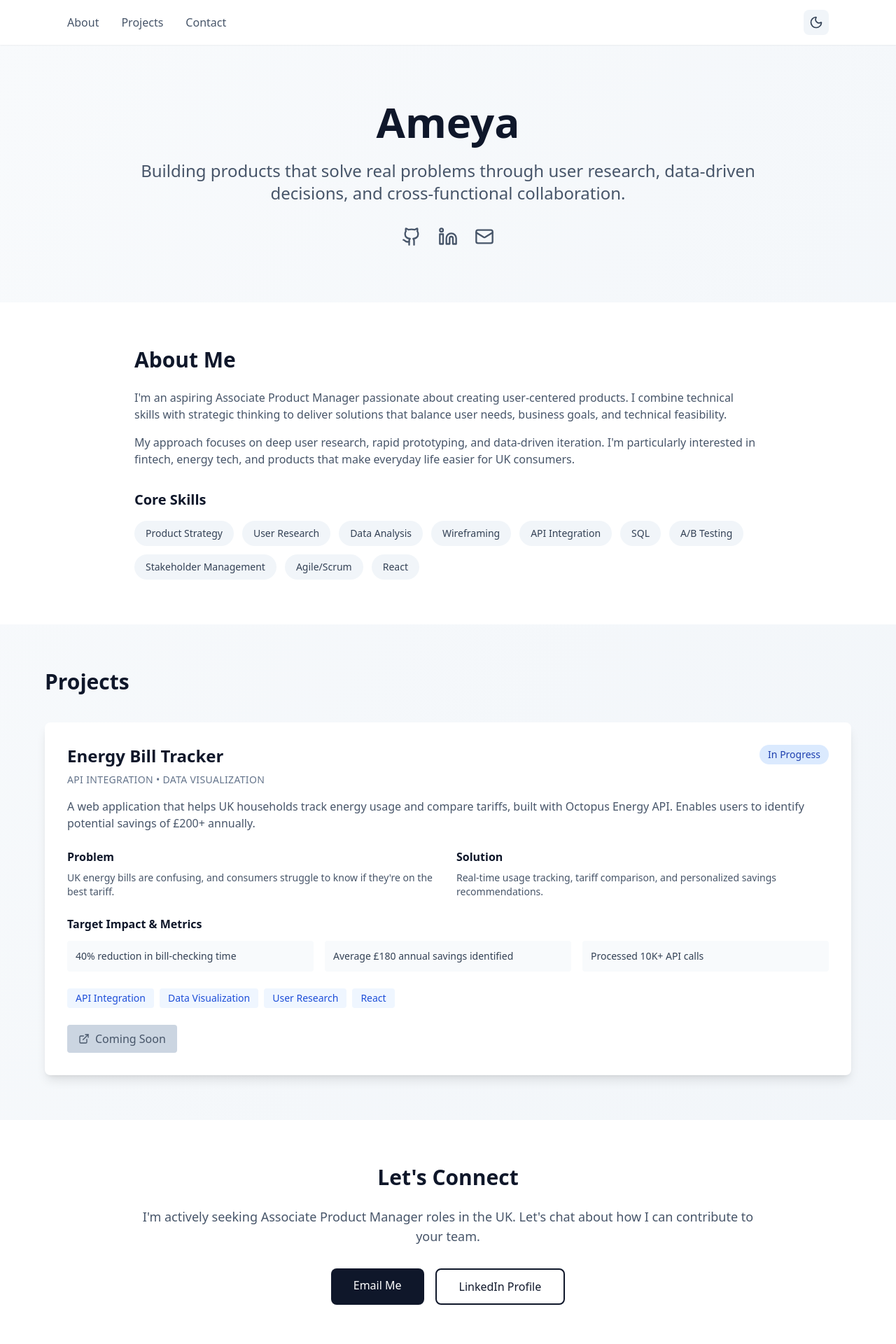
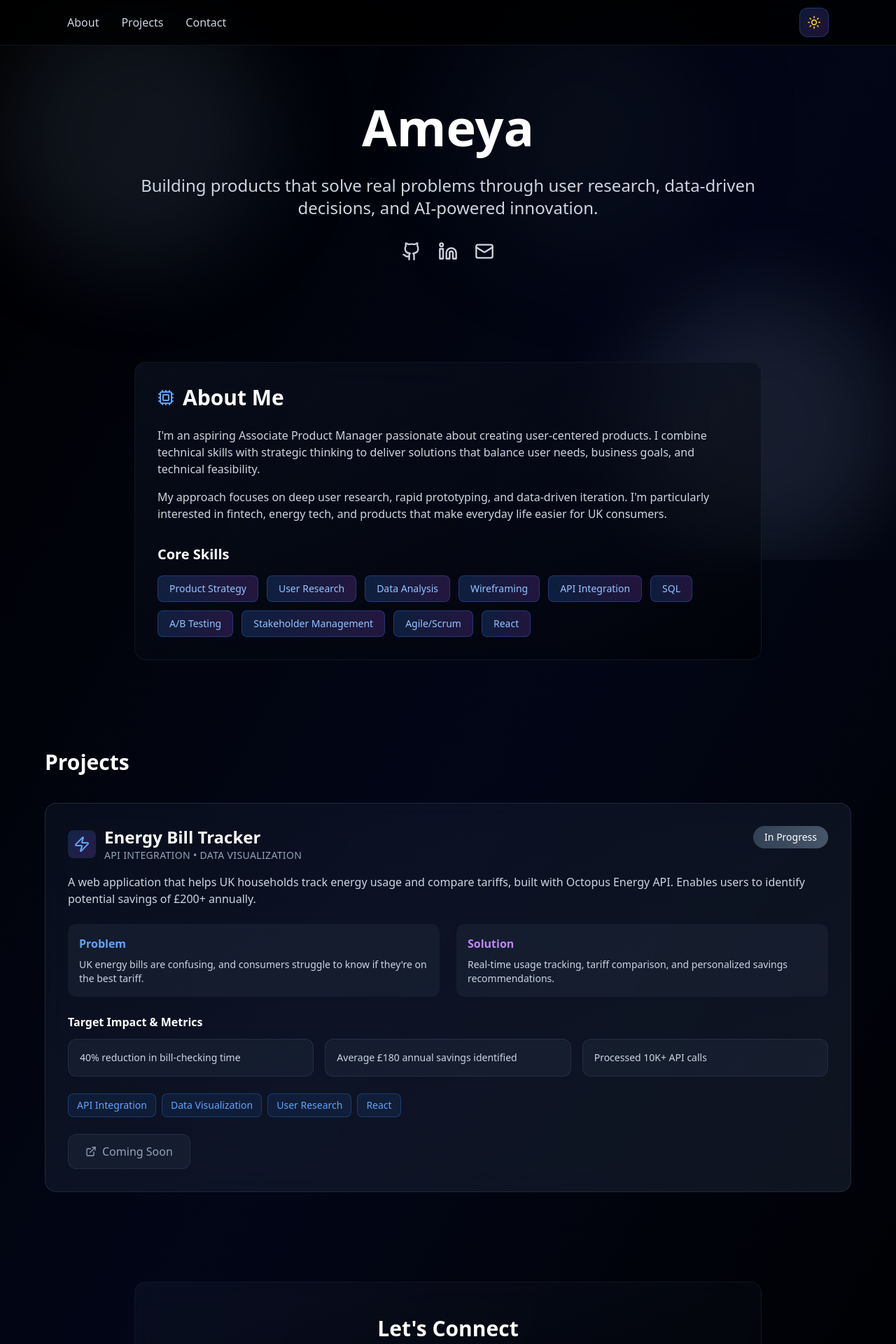
Before and after one commit to ayema99/ameya-portfolio, a React (Create React App) app: page / in a window 1280 px wide. Shown: the top 1920 px of the page at 70% size. Built offline with nearby package versions, Linux system fonts and the light colour scheme.

Commit message:
New changes

```diff
--- a/src/App.js
+++ b/src/App.js
@@ -1,9 +1,18 @@
-import React, { useState } from 'react';
-import { Github, Linkedin, Mail, ExternalLink, Menu, X, Moon, Sun } from 'lucide-react';
+import React, { useState, useEffect } from 'react';
+import { Github, Linkedin, Mail, ExternalLink, Menu, X, Moon, Sun, Sparkles, Cpu, Zap } from 'lucide-react';
 
 const Portfolio = () => {
   const [mobileMenuOpen, setMobileMenuOpen] = useState(false);
-  const [darkMode, setDarkMode] = useState(false);
+  const [darkMode, setDarkMode] = useState(true);
+  const [mousePosition, setMousePosition] = useState({ x: 0, y: 0 });
+
+  useEffect(() => {
+    const handleMouseMove = (e) => {
+      setMousePosition({ x: e.clientX, y: e.clientY });
+    };
+    window.addEventListener('mousemove', handleMouseMove);
+    return () => window.removeEventListener('mousemove', handleMouseMove);
+  }, []);
 
   const toggleDarkMode = () => {
     setDarkMode(!darkMode);
@@ -23,24 +32,76 @@ const Portfolio = () => {
         github: "#",
         caseStudy: "#"
       },
-      status: "In Progress"
+      status: "In Progress",
+      icon: <Zap className="w-6 h-6" />
     }
   ];
 
   return (
-    <div className={`min-h-screen transition-colors duration-300 ${darkMode ? 'bg-gradient-to-br from-slate-900 to-slate-800' : 'bg-gradient-to-br from-slate-50 to-slate-100'}`}>
-      {/* Navigation */}
-      <nav className={`shadow-sm sticky top-0 z-50 transition-colors duration-300 ${darkMode ? 'bg-slate-800' : 'bg-white'}`}>
+    <div className={`min-h-screen transition-all duration-500 ${
+      darkMode
+        ? 'bg-gradient-to-br from-black via-slate-950 to-black'
+        : 'bg-white'
+    }`}>
+      {/* Animated gradient orbs */}
+      <div className="fixed inset-0 overflow-hidden pointer-events-none">
+        <div
+          className={`absolute w-96 h-96 rounded-full blur-3xl transition-all duration-1000 ${
+            darkMode ? 'bg-slate-700 opacity-30' : 'bg-orange-300 opacity-25'
+          }`}
+          style={{
+            left: `${mousePosition.x / 20}px`,
+            top: `${mousePosition.y / 20}px`,
+          }}
+        />
+        <div
+          className={`absolute w-96 h-96 rounded-full blur-3xl transition-all duration-1000 ${
+            darkMode ? 'bg-slate-600 opacity-30' : 'bg-rose-300 opacity-25'
+          }`}
+          style={{
+            right: `${mousePosition.x / 30}px`,
+            bottom: `${mousePosition.y / 30}px`,
+          }}
+        />
+        <div
+          className={`absolute w-96 h-96 rounded-full blur-3xl transition-all duration-1000 ${
+            darkMode ? 'bg-slate-800 opacity-20' : 'bg-amber-200 opacity-20'
+          }`}
+          style={{
+            left: `50%`,
+            top: `${mousePosition.y / 40}px`,
+          }}
+        />
+      </div>
+
+      {/* Navigation with glassmorphism */}
+      <nav className={`sticky top-0 z-50 transition-all duration-300 ${
+        darkMode
+          ? 'bg-black/80 backdrop-blur-xl border-b border-slate-800/50'
+          : 'bg-white/90 backdrop-blur-xl border-b border-orange-100/50 shadow-sm'
+      }`}>
         <div className="max-w-6xl mx-auto px-4 sm:px-6 lg:px-8">
           <div className="flex justify-between items-center h-16">
             {/* Desktop Navigation - Left Side */}
-            <div className="hidden md:flex space-x-8">
-              <a href="#about" className={`transition ${darkMode ? 'text-slate-300 hover:text-white' : 'text-slate-600 hover:text-slate-900'}`}>About</a>
-              <a href="#projects" className={`transition ${darkMode ? 'text-slate-300 hover:text-white' : 'text-slate-600 hover:text-slate-900'}`}>Projects</a>
-              <a href="#contact" className={`transition ${darkMode ? 'text-slate-300 hover:text-white' : 'text-slate-600 hover:text-slate-900'}`}>Contact</a>
+            <div className="hidden md:flex space-x-8 items-center">
+              <a href="#about" className={`transition-all duration-300 font-medium ${
+                darkMode
+                  ? 'text-slate-300 hover:text-blue-400'
+                  : 'text-slate-600 hover:text-blue-600'
+              }`}>About</a>
+              <a href="#projects" className={`transition-all duration-300 font-medium ${
+                darkMode
+                  ? 'text-slate-300 hover:text-blue-400'
+                  : 'text-slate-600 hover:text-blue-600'
+              }`}>Projects</a>
+              <a href="#contact" className={`transition-all duration-300 font-medium ${
+                darkMode
+                  ? 'text-slate-300 hover:text-blue-400'
+                  : 'text-slate-600 hover:text-blue-600'
+              }`}>Contact</a>
             </div>
 
-            {/* Mobile menu button - Left Side on Mobile */}
+            {/* Mobile menu button */}
             <button
               className={`md:hidden ${darkMode ? 'text-slate-300' : 'text-slate-800'}`}
               onClick={() => setMobileMenuOpen(!mobileMenuOpen)}
@@ -51,10 +112,10 @@ const Portfolio = () => {
             {/* Dark Mode Toggle - Right Side */}
             <button
               onClick={toggleDarkMode}
-              className={`p-2 rounded-lg transition-colors duration-300 ${
+              className={`p-2.5 rounded-xl transition-all duration-300 ${
                 darkMode
-                  ? 'bg-slate-700 text-yellow-400 hover:bg-slate-600'
-                  : 'bg-slate-100 text-slate-700 hover:bg-slate-200'
+                  ? 'bg-gradient-to-br from-blue-500/20 to-purple-500/20 text-yellow-400 hover:scale-110 border border-blue-500/30'
+                  : 'bg-gradient-to-br from-blue-100 to-purple-100 text-slate-700 hover:scale-110 border border-blue-200'
               }`}
               aria-label="Toggle dark mode"
             >
@@ -65,34 +126,48 @@ const Portfolio = () => {
           {/* Mobile Navigation */}
           {mobileMenuOpen && (
             <div className="md:hidden py-4 space-y-3">
-              <a href="#about" className={`block transition ${darkMode ? 'text-slate-300 hover:text-white' : 'text-slate-600 hover:text-slate-900'}`}>About</a>
-              <a href="#projects" className={`block transition ${darkMode ? 'text-slate-300 hover:text-white' : 'text-slate-600 hover:text-slate-900'}`}>Projects</a>
-              <a href="#contact" className={`block transition ${darkMode ? 'text-slate-300 hover:text-white' : 'text-slate-600 hover:text-slate-900'}`}>Contact</a>
+              <a href="#about" className={`block transition ${darkMode ? 'text-slate-300 hover:text-blue-400' : 'text-slate-600 hover:text-blue-600'}`}>About</a>
+              <a href="#projects" className={`block transition ${darkMode ? 'text-slate-300 hover:text-blue-400' : 'text-slate-600 hover:text-blue-600'}`}>Projects</a>
+              <a href="#contact" className={`block transition ${darkMode ? 'text-slate-300 hover:text-blue-400' : 'text-slate-600 hover:text-blue-600'}`}>Contact</a>
             </div>
           )}
         </div>
       </nav>
 
       {/* Hero Section */}
-      <section className="py-20 px-4">
-        <div className="max-w-4xl mx-auto text-center">
-          <h1 className={`text-5xl md:text-6xl font-bold mb-6 transition-colors duration-300 ${darkMode ? 'text-white' : 'text-slate-900'}`}>
+      <section className="py-20 px-4 relative">
+        <div className="max-w-4xl mx-auto text-center relative z-10">
+          <h1 className={`text-6xl md:text-7xl font-bold mb-6 pb-2 transition-colors duration-300 ${
+            darkMode
+              ? 'text-white'
+              : 'bg-clip-text text-transparent bg-gradient-to-r from-orange-500 via-rose-500 to-pink-500'
+          }`}>
             Ameya
           </h1>
-          <p className={`text-xl md:text-2xl mb-8 transition-colors duration-300 ${darkMode ? 'text-slate-300' : 'text-slate-600'}`}>
-            Building products that solve real problems through user research, data-driven decisions, and cross-functional collaboration.
+
+          <p className={`text-xl md:text-2xl mb-8 transition-colors duration-300 ${
+            darkMode ? 'text-slate-300' : 'text-slate-600'
+          }`}>
+            Building products that solve real problems through user research, data-driven decisions, and AI-powered innovation.
           </p>
+
           <div className="flex justify-center space-x-6">
             <a href="https://github.com/ayema99" target="_blank" rel="noopener noreferrer"
-               className={`transition ${darkMode ? 'text-slate-300 hover:text-white' : 'text-slate-600 hover:text-slate-900'}`}>
+               className={`transition-all duration-300 hover:scale-110 ${
+                 darkMode ? 'text-slate-300 hover:text-blue-400' : 'text-slate-600 hover:text-blue-600'
+               }`}>
               <Github size={28} />
             </a>
             <a href="https://linkedin.com/in/ameya" target="_blank" rel="noopener noreferrer"
-               className={`transition ${darkMode ? 'text-slate-300 hover:text-white' : 'text-slate-600 hover:text-slate-900'}`}>
+               className={`transition-all duration-300 hover:scale-110 ${
+                 darkMode ? 'text-slate-300 hover:text-blue-400' : 'text-slate-600 hover:text-blue-600'
+               }`}>
               <Linkedin size={28} />
             </a>
             <a href="mailto:ameya@example.com"
-               className={`transition ${darkMode ? 'text-slate-300 hover:text-white' : 'text-slate-600 hover:text-slate-900'}`}>
+               className={`transition-all duration-300 hover:scale-110 ${
+                 darkMode ? 'text-slate-300 hover:text-blue-400' : 'text-slate-600 hover:text-blue-600'
+               }`}>
               <Mail size={28} />
             </a>
           </div>
@@ -100,16 +175,31 @@ const Portfolio = () => {
       </section>
 
       {/* About Section */}
-      <section id="about" className={`py-16 px-4 transition-colors duration-300 ${darkMode ? 'bg-slate-800' : 'bg-white'}`}>
+      <section id="about" className={`py-16 px-4 relative`}>
         <div className="max-w-4xl mx-auto">
-          <h2 className={`text-3xl font-bold mb-6 transition-colors duration-300 ${darkMode ? 'text-white' : 'text-slate-900'}`}>About Me</h2>
+          <div className={`p-8 rounded-2xl transition-all duration-300 ${
+            darkMode
+              ? 'bg-gradient-to-br from-slate-900/50 to-black/50 backdrop-blur-xl border border-slate-800/50'
+              : 'bg-white/50 backdrop-blur-xl border border-slate-200/50 shadow-xl'
+          }`}>
+            <div className="flex items-center space-x-3 mb-6">
+              <Cpu className={`w-6 h-6 ${darkMode ? 'text-blue-400' : 'text-blue-600'}`} />
+              <h2 className={`text-3xl font-bold transition-colors duration-300 ${
+                darkMode ? 'text-white' : 'text-slate-900'
+              }`}>About Me</h2>
+            </div>
+
             <div className="prose prose-lg">
-            <p className={`mb-4 transition-colors duration-300 ${darkMode ? 'text-slate-300' : 'text-slate-600'}`}>
+              <p className={`mb-4 transition-colors duration-300 ${
+                darkMode ? 'text-slate-300' : 'text-slate-600'
+              }`}>
                 I'm an aspiring Associate Product Manager passionate about creating user-centered products.
                 I combine technical skills with strategic thinking to deliver solutions that balance user needs,
                 business goals, and technical feasibility.
               </p>
-            <p className={`transition-colors duration-300 ${darkMode ? 'text-slate-300' : 'text-slate-600'}`}>
+              <p className={`transition-colors duration-300 ${
+                darkMode ? 'text-slate-300' : 'text-slate-600'
+              }`}>
                 My approach focuses on deep user research, rapid prototyping, and data-driven iteration.
                 I'm particularly interested in fintech, energy tech, and products that make everyday life easier for UK consumers.
               </p>
@@ -117,12 +207,16 @@ const Portfolio = () => {
 
             {/* Skills */}
             <div className="mt-8">
-            <h3 className={`text-xl font-semibold mb-4 transition-colors duration-300 ${darkMode ? 'text-white' : 'text-slate-900'}`}>Core Skills</h3>
+              <h3 className={`text-xl font-semibold mb-4 transition-colors duration-300 ${
+                darkMode ? 'text-white' : 'text-slate-900'
+              }`}>Core Skills</h3>
               <div className="flex flex-wrap gap-3">
                 {['Product Strategy', 'User Research', 'Data Analysis', 'Wireframing', 'API Integration',
                   'SQL', 'A/B Testing', 'Stakeholder Management', 'Agile/Scrum', 'React'].map(skill => (
-                <span key={skill} className={`px-4 py-2 rounded-full text-sm transition-colors duration-300 ${
-                  darkMode ? 'bg-slate-700 text-slate-200' : 'bg-slate-100 text-slate-700'
+                  <span key={skill} className={`px-4 py-2 rounded-lg text-sm font-medium transition-all duration-300 hover:scale-105 ${
+                    darkMode
+                      ? 'bg-gradient-to-r from-blue-500/20 to-purple-500/20 text-blue-300 border border-blue-500/30'
+                      : 'bg-gradient-to-r from-orange-50 to-rose-50 text-orange-700 border border-orange-200'
                   }`}>
                     {skill}
                   </span>
@@ -130,50 +224,86 @@ const Portfolio = () => {
               </div>
             </div>
           </div>
+        </div>
       </section>
 
       {/* Projects Section */}
-      <section id="projects" className="py-16 px-4">
+      <section id="projects" className="py-16 px-4 relative">
         <div className="max-w-6xl mx-auto">
-          <h2 className={`text-3xl font-bold mb-10 transition-colors duration-300 ${darkMode ? 'text-white' : 'text-slate-900'}`}>Projects</h2>
+          <h2 className={`text-3xl font-bold mb-10 transition-colors duration-300 ${
+            darkMode ? 'text-white' : 'text-slate-900'
+          }`}>Projects</h2>
 
           <div className="grid gap-8">
             {projects.map((project, index) => (
-              <div key={index} className={`rounded-lg shadow-lg overflow-hidden hover:shadow-xl transition-all duration-300 ${
-                darkMode ? 'bg-slate-800' : 'bg-white'
+              <div key={index} className={`rounded-2xl overflow-hidden transition-all duration-300 hover:scale-[1.02] ${
+                darkMode
+                  ? 'bg-gradient-to-br from-slate-900/50 to-slate-800/50 backdrop-blur-xl border border-slate-700/50 hover:border-blue-500/50'
+                  : 'bg-white/50 backdrop-blur-xl border border-slate-200/50 hover:border-blue-400/50 shadow-xl'
               }`}>
                 <div className="p-8">
                   <div className="flex items-start justify-between mb-4">
+                    <div className="flex items-center space-x-3">
+                      <div className={`p-2 rounded-lg ${
+                        darkMode
+                          ? 'bg-gradient-to-br from-blue-500/20 to-purple-500/20 text-blue-400'
+                          : 'bg-gradient-to-br from-blue-100 to-purple-100 text-blue-600'
+                      }`}>
+                        {project.icon}
+                      </div>
                       <div>
-                      <h3 className={`text-2xl font-bold mb-2 transition-colors duration-300 ${darkMode ? 'text-white' : 'text-slate-900'}`}>{project.title}</h3>
-                      <p className={`text-sm uppercase tracking-wide transition-colors duration-300 ${darkMode ? 'text-slate-400' : 'text-slate-500'}`}>{project.category}</p>
+                        <h3 className={`text-2xl font-bold transition-colors duration-300 ${
+                          darkMode ? 'text-white' : 'text-slate-900'
+                        }`}>{project.title}</h3>
+                        <p className={`text-sm uppercase tracking-wide transition-colors duration-300 ${
+                          darkMode ? 'text-slate-400' : 'text-slate-500'
+                        }`}>{project.category}</p>
                       </div>
-                    <span className="px-3 py-1 bg-blue-100 text-blue-800 rounded-full text-sm font-medium">
+                    </div>
+                    <span className="px-4 py-1.5 bg-gradient-to-r from-slate-700 to-slate-600 text-white rounded-full text-sm font-medium">
                       {project.status}
                     </span>
                   </div>
 
-                  <p className={`mb-6 transition-colors duration-300 ${darkMode ? 'text-slate-300' : 'text-slate-600'}`}>{project.description}</p>
+                  <p className={`mb-6 transition-colors duration-300 ${
+                    darkMode ? 'text-slate-300' : 'text-slate-600'
+                  }`}>{project.description}</p>
 
                   <div className="grid md:grid-cols-2 gap-6 mb-6">
-                    <div>
-                      <h4 className={`font-semibold mb-2 transition-colors duration-300 ${darkMode ? 'text-white' : 'text-slate-900'}`}>Problem</h4>
-                      <p className={`text-sm transition-colors duration-300 ${darkMode ? 'text-slate-300' : 'text-slate-600'}`}>{project.problem}</p>
+                    <div className={`p-4 rounded-xl ${
+                      darkMode ? 'bg-slate-800/50' : 'bg-slate-50'
+                    }`}>
+                      <h4 className={`font-semibold mb-2 transition-colors duration-300 ${
+                        darkMode ? 'text-blue-400' : 'text-orange-600'
+                      }`}>Problem</h4>
+                      <p className={`text-sm transition-colors duration-300 ${
+                        darkMode ? 'text-slate-300' : 'text-slate-600'
+                      }`}>{project.problem}</p>
                     </div>
-                    <div>
-                      <h4 className={`font-semibold mb-2 transition-colors duration-300 ${darkMode ? 'text-white' : 'text-slate-900'}`}>Solution</h4>
-                      <p className={`text-sm transition-colors duration-300 ${darkMode ? 'text-slate-300' : 'text-slate-600'}`}>{project.solution}</p>
+                    <div className={`p-4 rounded-xl ${
+                      darkMode ? 'bg-slate-800/50' : 'bg-slate-50'
+                    }`}>
+                      <h4 className={`font-semibold mb-2 transition-colors duration-300 ${
+                        darkMode ? 'text-purple-400' : 'text-rose-600'
+                      }`}>Solution</h4>
+                      <p className={`text-sm transition-colors duration-300 ${
+                        darkMode ? 'text-slate-300' : 'text-slate-600'
+                      }`}>{project.solution}</p>
                     </div>
                   </div>
 
                   <div className="mb-6">
-                    <h4 className={`font-semibold mb-3 transition-colors duration-300 ${darkMode ? 'text-white' : 'text-slate-900'}`}>Target Impact & Metrics</h4>
+                    <h4 className={`font-semibold mb-3 transition-colors duration-300 ${
+                      darkMode ? 'text-white' : 'text-slate-900'
+                    }`}>Target Impact & Metrics</h4>
                     <div className="grid md:grid-cols-3 gap-4">
                       {project.impact.map((metric, idx) => (
-                        <div key={idx} className={`p-3 rounded transition-colors duration-300 ${
-                          darkMode ? 'bg-slate-700' : 'bg-slate-50'
+                        <div key={idx} className={`p-4 rounded-xl transition-colors duration-300 ${
+                          darkMode ? 'bg-slate-800/50 border border-slate-700/50' : 'bg-slate-50 border border-slate-200'
                         }`}>
-                          <p className={`text-sm transition-colors duration-300 ${darkMode ? 'text-slate-300' : 'text-slate-700'}`}>{metric}</p>
+                          <p className={`text-sm font-medium transition-colors duration-300 ${
+                            darkMode ? 'text-slate-300' : 'text-slate-700'
+                          }`}>{metric}</p>
                         </div>
                       ))}
                     </div>
@@ -182,7 +312,11 @@ const Portfolio = () => {
                   <div className="mb-6">
                     <div className="flex flex-wrap gap-2">
                       {project.skills.map((skill, idx) => (
-                        <span key={idx} className="px-3 py-1 bg-blue-50 text-blue-700 rounded text-sm">
+                        <span key={idx} className={`px-3 py-1.5 rounded-lg text-sm font-medium ${
+                          darkMode
+                            ? 'bg-blue-500/10 text-blue-400 border border-blue-500/30'
+                            : 'bg-orange-50 text-orange-700 border border-orange-200'
+                        }`}>
                           {skill}
                         </span>
                       ))}
@@ -190,8 +324,10 @@ const Portfolio = () => {
                   </div>
 
                   <div className="flex flex-wrap gap-4">
-                    <button className={`flex items-center space-x-2 px-4 py-2 rounded cursor-not-allowed transition-colors duration-300 ${
-                      darkMode ? 'bg-slate-700 text-slate-400' : 'bg-slate-300 text-slate-600'
+                    <button className={`flex items-center space-x-2 px-6 py-3 rounded-xl font-medium transition-all duration-300 ${
+                      darkMode
+                        ? 'bg-slate-800/50 text-slate-400 border border-slate-700/50'
+                        : 'bg-slate-100 text-slate-600 border border-slate-200'
                     }`}>
                       <ExternalLink size={16} />
                       <span>Coming Soon</span>
@@ -205,36 +341,48 @@ const Portfolio = () => {
       </section>
 
       {/* Contact Section */}
-      <section id="contact" className={`py-16 px-4 transition-colors duration-300 ${darkMode ? 'bg-slate-800' : 'bg-white'}`}>
-        <div className="max-w-4xl mx-auto text-center">
-          <h2 className={`text-3xl font-bold mb-6 transition-colors duration-300 ${darkMode ? 'text-white' : 'text-slate-900'}`}>Let's Connect</h2>
-          <p className={`text-lg mb-8 transition-colors duration-300 ${darkMode ? 'text-slate-300' : 'text-slate-600'}`}>
+      <section id="contact" className={`py-16 px-4 relative`}>
+        <div className="max-w-4xl mx-auto">
+          <div className={`p-12 rounded-2xl text-center transition-all duration-300 ${
+            darkMode
+              ? 'bg-gradient-to-br from-slate-900/50 to-black/50 backdrop-blur-xl border border-slate-800/50'
+              : 'bg-white/50 backdrop-blur-xl border border-slate-200/50 shadow-xl'
+          }`}>
+            <h2 className={`text-3xl font-bold mb-6 transition-colors duration-300 ${
+              darkMode ? 'text-white' : 'text-slate-900'
+            }`}>Let's Connect</h2>
+            <p className={`text-lg mb-8 transition-colors duration-300 ${
+              darkMode ? 'text-slate-300' : 'text-slate-600'
+            }`}>
               I'm actively seeking Associate Product Manager roles in the UK.
               Let's chat about how I can contribute to your team.
             </p>
             <div className="flex flex-col sm:flex-row justify-center gap-4">
               <a href="mailto:ameya@example.com"
-               className={`px-8 py-3 rounded-lg transition-colors duration-300 ${
+                 className={`px-8 py-4 rounded-xl font-semibold transition-all duration-300 hover:scale-105 ${
                    darkMode
-                   ? 'bg-slate-700 text-white hover:bg-slate-600'
-                   : 'bg-slate-900 text-white hover:bg-slate-700'
+                     ? 'bg-gradient-to-r from-slate-700 to-slate-600 text-white hover:shadow-lg hover:shadow-slate-700/50'
+                     : 'bg-gradient-to-r from-orange-500 to-rose-500 text-white hover:shadow-lg hover:shadow-orange-400/50'
                  }`}>
                 Email Me
               </a>
               <a href="https://linkedin.com/in/ameya"
-               className={`px-8 py-3 rounded-lg transition-colors duration-300 ${
+                 className={`px-8 py-4 rounded-xl font-semibold transition-all duration-300 hover:scale-105 ${
                    darkMode
-                   ? 'border-2 border-slate-600 text-slate-300 hover:bg-slate-700'
-                   : 'border-2 border-slate-900 text-slate-900 hover:bg-slate-50'
+                     ? 'border-2 border-slate-600 text-slate-300 hover:bg-slate-800'
+                     : 'border-2 border-orange-500 text-orange-600 hover:bg-orange-50'
                  }`}>
                 LinkedIn Profile
               </a>
             </div>
           </div>
+        </div>
       </section>
 
       {/* Footer */}
-      <footer className={`py-8 px-4 transition-colors duration-300 ${darkMode ? 'bg-slate-950 text-slate-400' : 'bg-slate-900 text-white'}`}>
+      <footer className={`py-8 px-4 transition-colors duration-300 ${
+        darkMode ? 'bg-black/50 text-slate-400 border-t border-slate-900/50' : 'bg-slate-50/50 text-slate-600 border-t border-slate-200/50'
+      }`}>
         <div className="max-w-6xl mx-auto text-center">
           <p>© 2024 Ameya. Built with React and deployed on Vercel.</p>
         </div>
```
Lines whose indentation alone changed are shown as unchanged.
